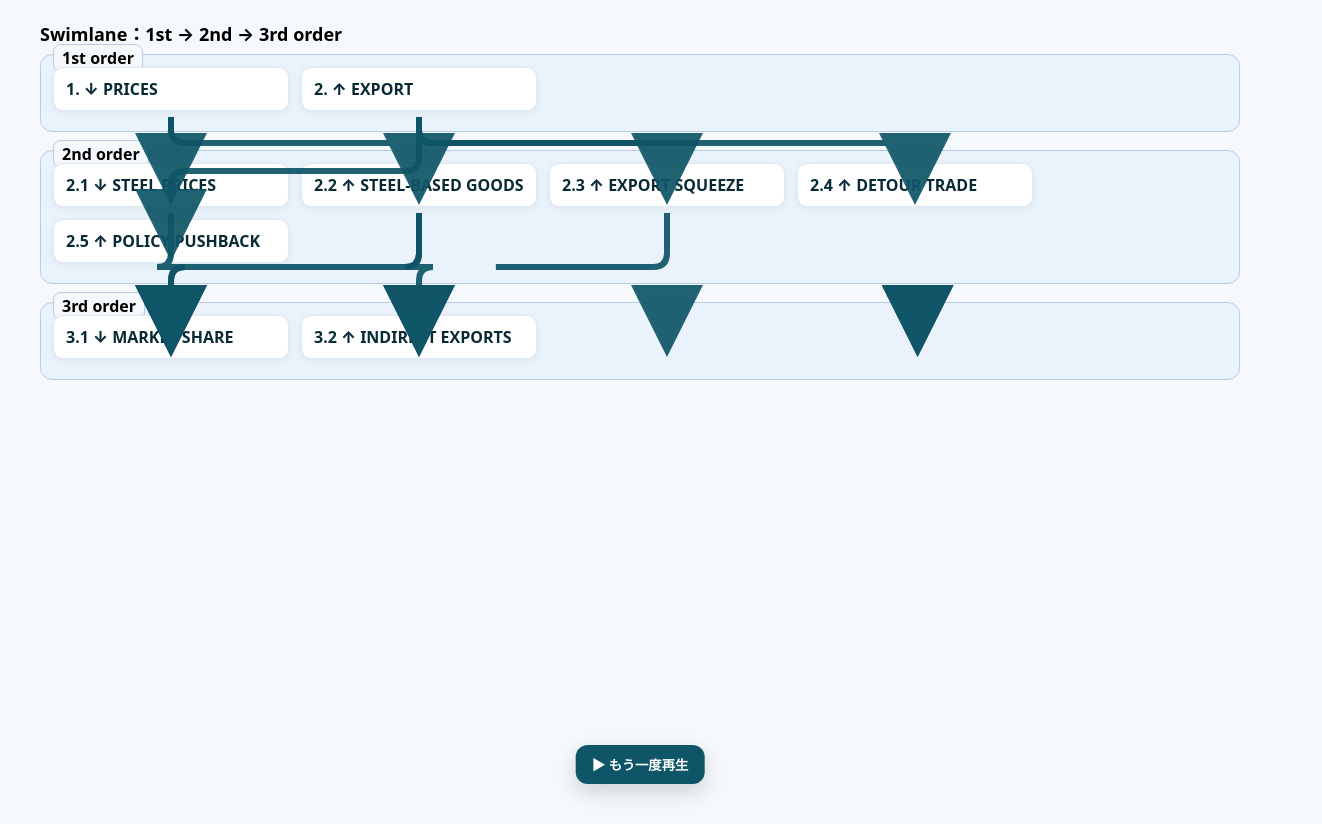
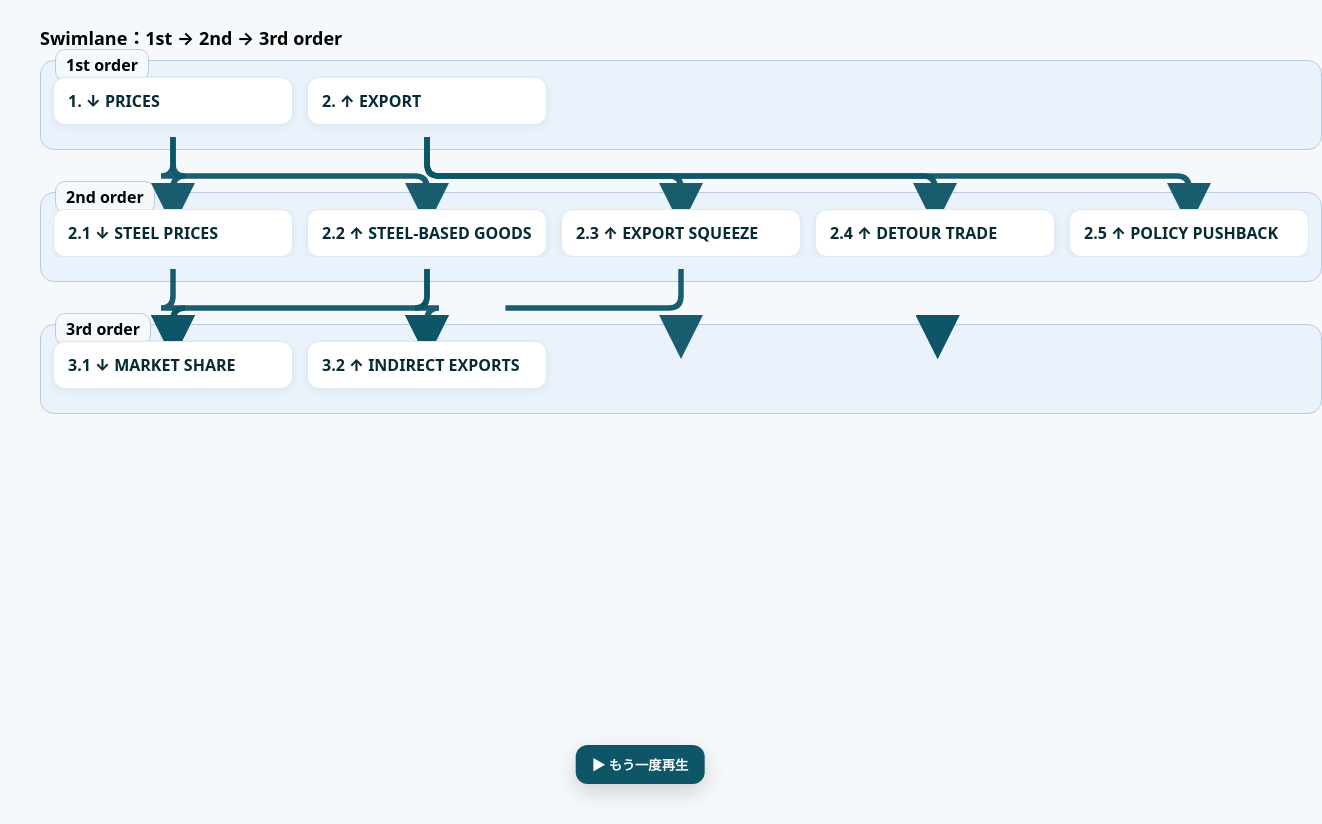
Before and after one commit to Maikadayo/trade-channels, a plain HTML site: page index.html in a window 1280 px wide. Shown: the whole page, 1322 px wide, since content can reach past the window. Drawn offline with nearby package versions, Linux system fonts and the light colour scheme.

Commit message:
index.html

```diff
--- a/index.html
+++ b/index.html
@@ -3,31 +3,40 @@
 <head>
 <meta charset="utf-8" />
 <meta name="viewport" content="width=device-width,initial-scale=1" />
-<title>Swimlane Flow (1st → 2nd → 3rd)</title>
+<title>Swimlane Flow (1st → 2nd → 3rd) — refined</title>
 <style>
   :root{
     --bg:#f6f9fc; --lane:#eaf2fb; --ink:#0e5567;
     --box:#ffffff; --boxText:#082a34; --line:#b9cbe3;
   }
   html,body{height:100%;margin:0;background:var(--bg);font-family:system-ui,-apple-system,"Segoe UI",Roboto,sans-serif}
-  .wrap{max-width:1200px;margin:20px auto 90px;padding:0 14px;position:relative}
-  h1{font-size:18px;margin:0 0 8px}
-  /* Swimlanes */
-  .lanes{display:grid;grid-template-rows:auto auto auto;gap:18px;position:relative}
-  .lane{background:var(--lane);border:1px solid var(--line);border-radius:12px;padding:12px 12px 20px;position:relative}
-  .laneTitle{position:absolute;left:12px;top:-11px;background:var(--bg);padding:2px 8px;border:1px solid var(--line);border-radius:8px;font-weight:800}
-  .row{display:flex;gap:12px;flex-wrap:wrap;justify-content:flex-start}
+  .wrap{max-width:1200px;margin:24px auto 100px;padding:0 14px;position:relative}
+  h1{font-size:18px;margin:0 0 10px}
+
+  /* Swimlanes（← 行間を広く） */
+  .lanes{display:grid;grid-template-rows:auto auto auto;gap:42px;position:relative}
+  .lane{background:var(--lane);border:1px solid var(--line);border-radius:14px;padding:16px 12px 24px;position:relative}
+  .laneTitle{position:absolute;left:14px;top:-12px;background:var(--bg);padding:4px 10px;border:1px solid var(--line);border-radius:10px;font-weight:800}
+  .row{display:flex;gap:14px;flex-wrap:wrap;justify-content:flex-start}
+  /* 2nd order は必ず横一列（必要なら横スクロール） */
+  .row.nowrap{flex-wrap:nowrap;overflow-x:auto;scrollbar-width:thin;scrollbar-color:#b9cbe3 transparent}
+  .row.nowrap::-webkit-scrollbar{height:8px}
+  .row.nowrap::-webkit-scrollbar-thumb{background:#b9cbe3;border-radius:8px}
+
   .node{
-    min-width:210px; max-width:260px; padding:10px 12px; border-radius:10px;
+    min-width:210px; max-width:260px; padding:12px 14px; border-radius:12px;
     background:var(--box); color:var(--boxText); border:1px solid #dfe7f4;
     box-shadow:0 2px 8px rgba(0,0,0,.06);
     font-weight:800; white-space:nowrap; opacity:0; transform:translateY(6px);
+    position:relative; z-index:2; /* ← 矢印より前面 */
   }
+
   /* SVG overlay for connectors */
-  .svgLayer{position:absolute; inset:0; pointer-events:none}
+  .svgLayer{position:absolute; inset:0; pointer-events:none; z-index:1}
   svg{width:100%;height:100%}
-  .link{stroke:var(--ink);stroke-width:6;fill:none;opacity:.92;marker-end:url(#arrow);
+  .link{stroke:var(--ink);stroke-width:5.5;fill:none;opacity:.95;marker-end:url(#arrow);
         stroke-dasharray:1;stroke-dashoffset:1}
+
   .replay{position:fixed;left:50%;bottom:16px;transform:translateX(-50%);border:0;background:var(--ink);color:#fff;padding:10px 16px;border-radius:12px;font-weight:700;cursor:pointer;box-shadow:0 8px 22px rgba(0,0,0,.16)}
 </style>
 </head>
@@ -48,7 +57,8 @@
     <!-- Lane 2 -->
     <div class="lane" id="lane2">
       <div class="laneTitle">2nd order</div>
-      <div class="row">
+      <!-- ★ 横一列固定 -->
+      <div class="row nowrap">
         <div class="node" id="n21_steelPrice">2.1 ↓ STEEL PRICES</div>
         <div class="node" id="n22_steelGoods">2.2 ↑ STEEL-BASED GOODS</div>
         <div class="node" id="n23_exportSqueeze">2.3 ↑ EXPORT SQUEEZE</div>
@@ -73,8 +83,9 @@
   <div class="svgLayer">
     <svg id="svg">
       <defs>
-        <marker id="arrow" markerWidth="12" markerHeight="12" refX="6" refY="6" orient="auto">
-          <path d="M0,0 L12,6 L0,12 Z" fill="#0e5567"/>
+        <!-- ★ 矢印ヘッドを小型化（8px） -->
+        <marker id="arrow" markerWidth="8" markerHeight="8" refX="4" refY="4" orient="auto">
+          <path d="M0,0 L8,4 L0,8 Z" fill="#0e5567"/>
         </marker>
       </defs>
       <g id="links"></g>
@@ -86,13 +97,7 @@
 
 <script src="https://cdn.jsdelivr.net/npm/gsap@3.12.5/dist/gsap.min.js"></script>
 <script>
-/* ====== 配置のコツ ======
-   交差を減らすため、Lane2/3 の並びは以下で想定:
-   Lane2: 2.1 | 2.2 | 2.3 | 2.4 | 2.5
-   Lane3: 3.1 | 3.2 | 3.3 | 3.4
-   （必要なら順番入れ替えOK。矢印は自動配線）
-============================================ */
-
+/* ===== 接続定義（そのまま） ===== */
 const edges = [
   // 1st → 2nd
   ["n1_prices","n21_steelPrice"],
@@ -114,24 +119,29 @@ const edges = [
 const wrap = document.getElementById("wrap");
 const linksG = document.getElementById("links");
 
-// 直交配線：下へ→水平→下（スイムレーンに合う形）
+/* 直交配線：下→水平→下
+   ★ テキストにかからないよう、始点/終点をボックスから少し離す */
+const START_GAP = 6;   // ボックス下から少し離して開始
+const END_GAP   = 10;  // 目標ボックス手前で止める（▶がかからない）
+
 function orthPath(fromEl, toEl){
   const wb = wrap.getBoundingClientRect();
   const f = fromEl.getBoundingClientRect();
   const t = toEl.getBoundingClientRect();
 
   const sx = f.left + f.width/2 - wb.left;
-  const sy = f.bottom - wb.top;
+  const sy = f.bottom - wb.top + START_GAP;     // 下方向に少し出してから
   const tx = t.left + t.width/2 - wb.left;
-  const ty = t.top - wb.top;
+  const ty = t.top - wb.top - END_GAP;          // ★ ボックス手前で止める
 
-  const midY = (sy + ty) / 2; // 中間の水平ライン
-  // 僅かな丸み
-  const r = 14;
-  const v1 = `M ${sx} ${sy} L ${sx} ${midY-r}`;
-  const c1 = `Q ${sx} ${midY} ${sx+(tx>sx? r:-r)} ${midY}`;
-  const h  = `L ${tx-(tx>sx? r:-r)} ${midY}`;
-  const c2 = `Q ${tx} ${midY} ${tx} ${midY+r}`;
+  // 中間の水平ライン（上下のちょうど真ん中）
+  const midY = (sy + (t.top - wb.top)) / 2;
+  const r = 12; // 角の丸み
+
+  const v1 = `M ${sx} ${sy} L ${sx} ${midY - r}`;
+  const c1 = `Q ${sx} ${midY} ${sx + (tx>sx? r:-r)} ${midY}`;
+  const h  = `L ${tx - (tx>sx? r:-r)} ${midY}`;
+  const c2 = `Q ${tx} ${midY} ${tx} ${midY + r}`;
   const v2 = `L ${tx} ${ty}`;
   return `${v1} ${c1} ${h} ${c2} ${v2}`;
 }
@@ -155,7 +165,7 @@ function prep(p){
   p.style.strokeDashoffset = len;
 }
 
-// 再生
+// アニメ
 const nodeIds = [
   "n1_prices","n1_export",
   "n21_steelPrice","n22_steelGoods","n23_exportSqueeze","n24_detour","n25_policy",
```
